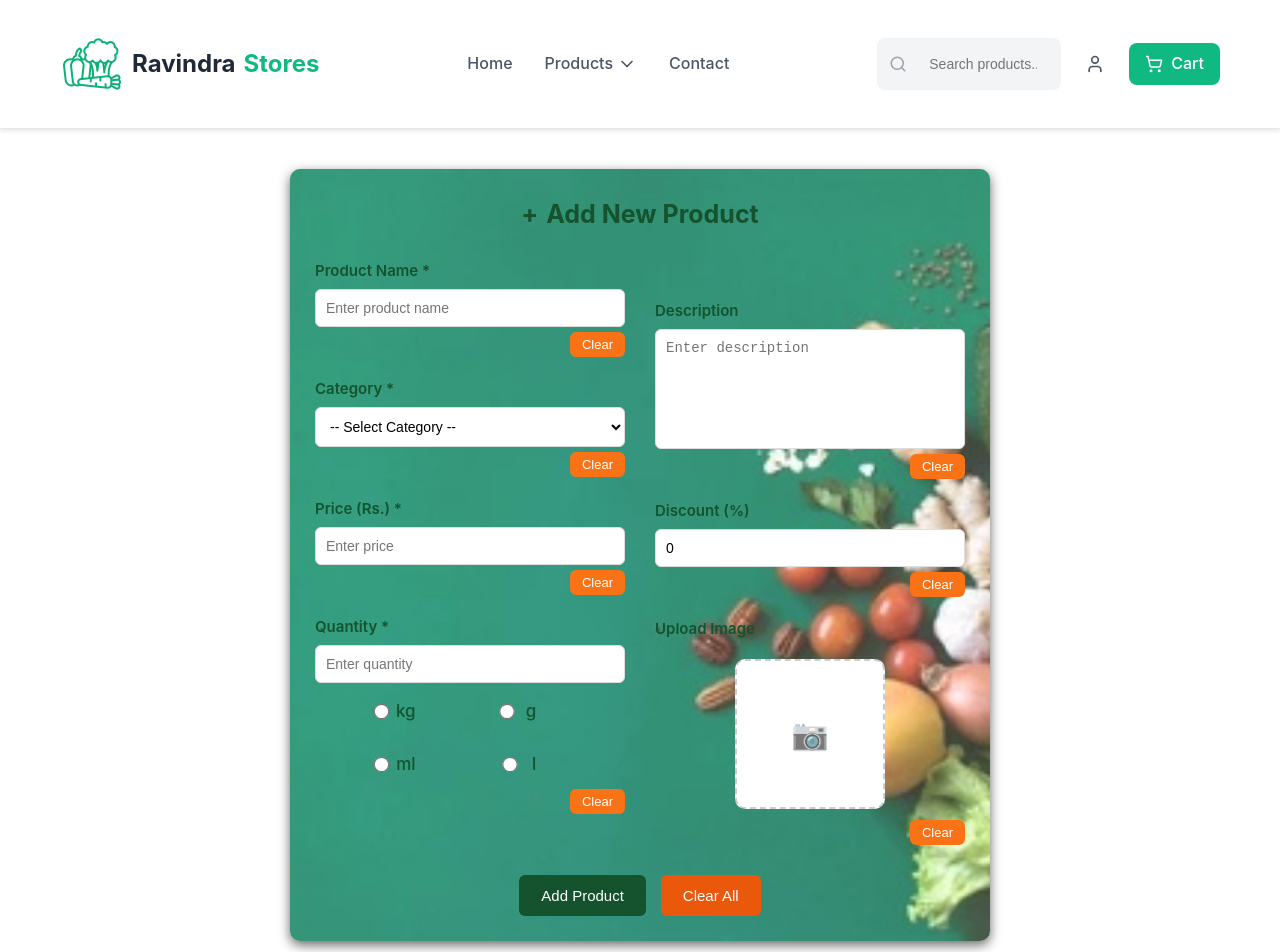
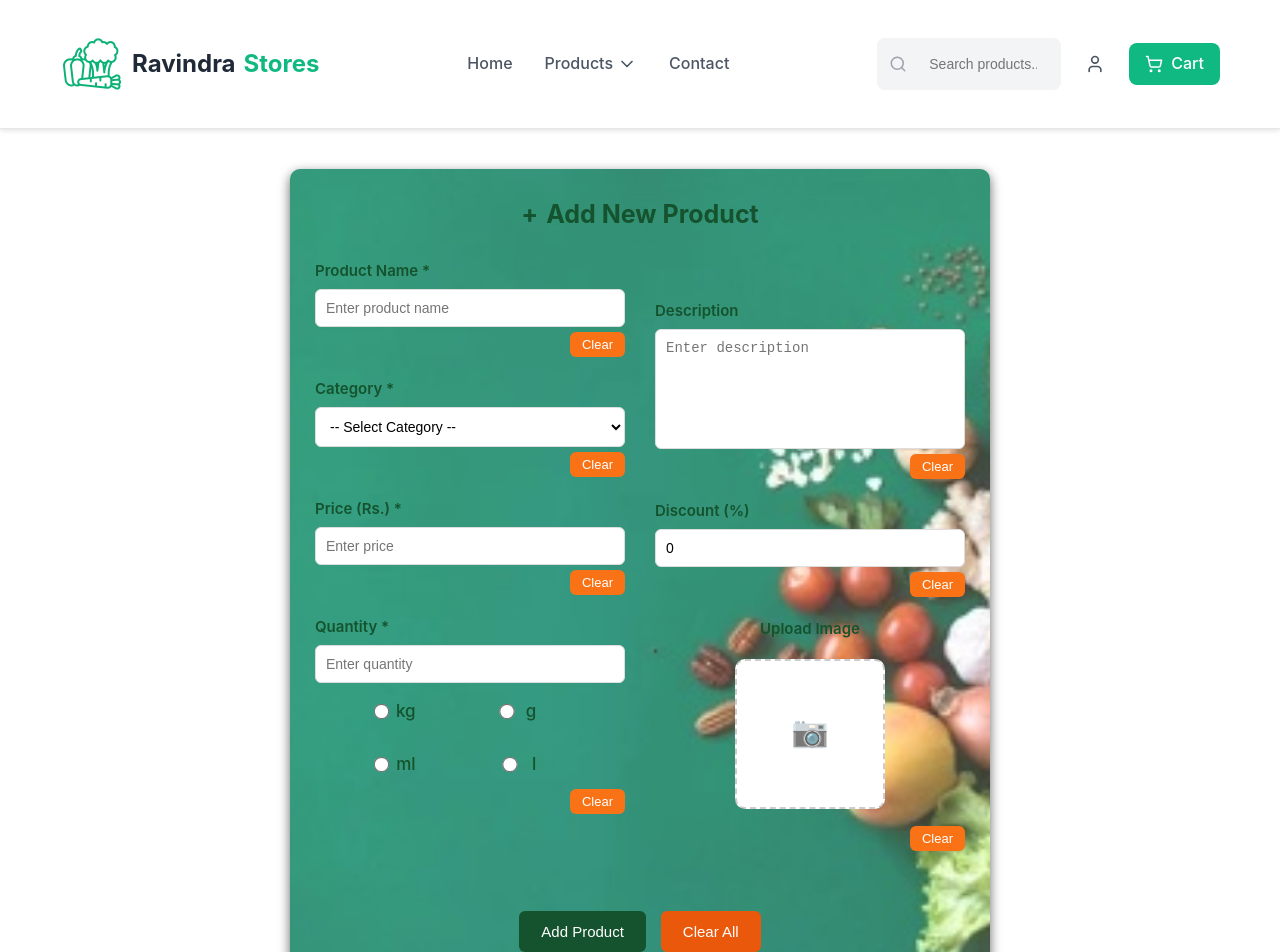
Before and after one commit to MinxPat/Grocery-frontend, a React (Create React App) app: page /products/add in a window 1280 px wide. Shown: the top 952 px of the page. Built offline with nearby package versions, Linux system fonts and the light colour scheme.

Commit message:
modified add product

```diff
--- a/src/pages/AddProduct.css
+++ b/src/pages/AddProduct.css
@@ -6,12 +6,9 @@
   border-radius: 10px;
   position: relative;
   z-index: 1;
-
   background: url("../assets/images/background.jpg") no-repeat center center;
   background-size: cover;
   background-position: left 60% top 60%;
-
-  /* Add inner shadow for separation */
   box-shadow: 0px 4px 12px rgba(0, 0, 0, 0.6);
 }
 
@@ -23,7 +20,7 @@
   width: 100%;
   height: 100%;
   border-radius: 10px;
-  background: rgba(255, 255, 255, 0.2); /* White transparent overlay */
+  background: rgba(255, 255, 255, 0.2);
   z-index: -1;
 }
 
@@ -47,9 +44,10 @@
 .form-grid {
   display: flex;
   gap: 30px;
+  flex-wrap: wrap;
 }
 
-/* Each column */
+/* Columns */
 .form-column {
   flex: 1;
   display: flex;
@@ -126,14 +124,7 @@ textarea:focus {
   flex-direction: column;
   align-items: center;
   width: 100%;
-  position: relative;
-}
-
-.image-upload label:first-of-type {
-  align-self: flex-start;
-  font-weight: 600;
-  margin-bottom: 6px;
-  color: #14532d;
+  height: 100%;
 }
 
 .upload-box {
@@ -144,12 +135,19 @@ textarea:focus {
   display: flex;
   justify-content: center;
   align-items: center;
-  cursor: pointer;
   margin: 12px auto;
   background: #fff;
-  transition: border-color 0.3s ease, background 0.3s ease;
-  overflow: hidden; /* ensures image stays inside */
+  overflow: hidden;
   position: relative;
+}
+
+.upload-label {
+  display: flex;
+  justify-content: center;
+  align-items: center;
+  width: 100%;
+  height: 100%;
+  cursor: pointer;
 }
 
 .upload-icon {
@@ -181,6 +179,7 @@ textarea:focus {
   justify-content: center;
   gap: 15px;
   margin-top: 30px;
+  width: 100%;
 }
 
 .submit-btn {
--- a/src/pages/AddProduct.jsx
+++ b/src/pages/AddProduct.jsx
@@ -9,20 +9,37 @@ const AddProduct = () => {
   const [quantityUnit, setQuantityUnit] = useState("");
   const [description, setDescription] = useState("");
   const [discount, setDiscount] = useState(0.0);
-  const [image, setImage] = useState(null);
+  const [imagePath, setImagePath] = useState("");
   const [imagePreview, setImagePreview] = useState(null);
 
   // Clear one field
   const handleClear = (field) => {
     switch (field) {
-      case "productName": setProductName(""); break;
-      case "category": setCategory(""); break;
-      case "price": setPrice(""); break;
-      case "quantity": setQuantity(""); setQuantityUnit(""); break;
-      case "description": setDescription(""); break;
-      case "discount": setDiscount(0.0); break;
-      case "image": setImage(null); setImagePreview(null); break;
-      default: break;
+      case "productName":
+        setProductName("");
+        break;
+      case "category":
+        setCategory("");
+        break;
+      case "price":
+        setPrice("");
+        break;
+      case "quantity":
+        setQuantity("");
+        setQuantityUnit("");
+        break;
+      case "description":
+        setDescription("");
+        break;
+      case "discount":
+        setDiscount(0.0);
+        break;
+      case "imagePath":
+        setImagePath("");
+        setImagePreview(null);
+        break;
+      default:
+        break;
     }
   };
 
@@ -35,16 +52,18 @@ const AddProduct = () => {
     setQuantityUnit("");
     setDescription("");
     setDiscount(0.0);
-    setImage(null);
+    setImagePath("");
     setImagePreview(null);
   };
 
-  // Image upload handler
+  // Image selection handler (only path)
   const handleImageChange = (e) => {
     const file = e.target.files[0];
     if (file) {
-      setImage(file);
-      setImagePreview(URL.createObjectURL(file));
+      // Path inside public/images
+      const relativePath = `/images/${file.name}`;
+      setImagePath(relativePath);
+      setImagePreview(relativePath); // preview directly
     }
   };
 
@@ -60,9 +79,7 @@ const AddProduct = () => {
     formData.append("quantityUnit", quantityUnit);
     formData.append("description", description);
     formData.append("discount", discount);
-    if (image) {
-      formData.append("image", image);
-    }
+    formData.append("imagePath", imagePath); // ✅ only path
 
     try {
       const response = await fetch("http://localhost:8082/api/products", {
@@ -103,12 +120,21 @@ const AddProduct = () => {
               value={productName}
               onChange={(e) => setProductName(e.target.value)}
             />
-            <button type="button" className="clear-btn" onClick={() => handleClear("productName")}>Clear</button>
+            <button
+              type="button"
+              className="clear-btn"
+              onClick={() => handleClear("productName")}
+            >
+              Clear
+            </button>
           </div>
 
           <div className="form-group">
             <label>Category *</label>
-            <select value={category} onChange={(e) => setCategory(e.target.value)}>
+            <select
+              value={category}
+              onChange={(e) => setCategory(e.target.value)}
+            >
               <option value="">-- Select Category --</option>
               <option value="vegetables">Vegetables</option>
               <option value="fruits">Fruits</option>
@@ -119,7 +145,13 @@ const AddProduct = () => {
               <option value="Sea Food">Sea Food</option>
               <option value="snacks">Snacks</option>
             </select>
-            <button type="button" className="clear-btn" onClick={() => handleClear("category")}>Clear</button>
+            <button
+              type="button"
+              className="clear-btn"
+              onClick={() => handleClear("category")}
+            >
+              Clear
+            </button>
           </div>
 
           <div className="form-group">
@@ -131,7 +163,13 @@ const AddProduct = () => {
               min="0"
               onChange={(e) => setPrice(e.target.value)}
             />
-            <button type="button" className="clear-btn" onClick={() => handleClear("price")}>Clear</button>
+            <button
+              type="button"
+              className="clear-btn"
+              onClick={() => handleClear("price")}
+            >
+              Clear
+            </button>
           </div>
 
           <div className="form-group">
@@ -144,12 +182,50 @@ const AddProduct = () => {
               onChange={(e) => setQuantity(e.target.value)}
             />
             <div className="quantity-units">
-              <label><input type="radio" value="kg" checked={quantityUnit === "kg"} onChange={(e) => setQuantityUnit(e.target.value)} />kg</label>
-              <label><input type="radio" value="g" checked={quantityUnit === "g"} onChange={(e) => setQuantityUnit(e.target.value)} />g</label>
-              <label><input type="radio" value="ml" checked={quantityUnit === "ml"} onChange={(e) => setQuantityUnit(e.target.value)} />ml</label>
-              <label><input type="radio" value="l" checked={quantityUnit === "l"} onChange={(e) => setQuantityUnit(e.target.value)} />l</label>
+              <label>
+                <input
+                  type="radio"
+                  value="kg"
+                  checked={quantityUnit === "kg"}
+                  onChange={(e) => setQuantityUnit(e.target.value)}
+                />
+                kg
+              </label>
+              <label>
+                <input
+                  type="radio"
+                  value="g"
+                  checked={quantityUnit === "g"}
+                  onChange={(e) => setQuantityUnit(e.target.value)}
+                />
+                g
+              </label>
+              <label>
+                <input
+                  type="radio"
+                  value="ml"
+                  checked={quantityUnit === "ml"}
+                  onChange={(e) => setQuantityUnit(e.target.value)}
+                />
+                ml
+              </label>
+              <label>
+                <input
+                  type="radio"
+                  value="l"
+                  checked={quantityUnit === "l"}
+                  onChange={(e) => setQuantityUnit(e.target.value)}
+                />
+                l
+              </label>
             </div>
-            <button type="button" className="clear-btn" onClick={() => handleClear("quantity")}>Clear</button>
+            <button
+              type="button"
+              className="clear-btn"
+              onClick={() => handleClear("quantity")}
+            >
+              Clear
+            </button>
           </div>
         </div>
 
@@ -157,8 +233,18 @@ const AddProduct = () => {
         <div className="form-column right">
           <div className="form-group">
             <label>Description</label>
-            <textarea placeholder="Enter description" value={description} onChange={(e) => setDescription(e.target.value)}></textarea>
-            <button type="button" className="clear-btn" onClick={() => handleClear("description")}>Clear</button>
+            <textarea
+              placeholder="Enter description"
+              value={description}
+              onChange={(e) => setDescription(e.target.value)}
+            ></textarea>
+            <button
+              type="button"
+              className="clear-btn"
+              onClick={() => handleClear("description")}
+            >
+              Clear
+            </button>
           </div>
 
           <div className="form-group">
@@ -169,31 +255,65 @@ const AddProduct = () => {
               value={discount}
               min="0"
               step="0.1"
-              onChange={(e) => setDiscount(parseFloat(e.target.value) || 0.0)}
+              onChange={(e) =>
+                setDiscount(parseFloat(e.target.value) || 0.0)
+              }
             />
-            <button type="button" className="clear-btn" onClick={() => handleClear("discount")}>Clear</button>
+            <button
+              type="button"
+              className="clear-btn"
+              onClick={() => handleClear("discount")}
+            >
+              Clear
+            </button>
           </div>
 
           <div className="form-group image-upload">
             <label>Upload Image</label>
-            <label className="upload-box">
-              <input type="file" accept="image/*" onChange={handleImageChange} style={{ display: "none" }} />
+            <div className="upload-box">
+              <input
+                id="product-image"
+                type="file"
+                accept="image/*"
+                onChange={handleImageChange}
+                style={{ display: "none" }}
+              />
+              <label htmlFor="product-image" className="upload-label">
                 {imagePreview ? (
-                <img src={imagePreview} alt="Preview" className="image-preview" />
+                  <img
+                    src={imagePreview}
+                    alt="Preview"
+                    className="image-preview"
+                  />
                 ) : (
                   <span className="upload-icon">📷</span>
                 )}
               </label>
-            <button type="button" className="clear-btn" onClick={() => handleClear("image")}>Clear</button>
+            </div>
+            <button
+              type="button"
+              className="clear-btn"
+              onClick={() => handleClear("imagePath")}
+            >
+              Clear
+            </button>
           </div>
         </div>
-      </form>
 
         {/* Action buttons */}
         <div className="form-actions">
-        <button type="submit" className="submit-btn" onClick={handleSubmit}>Add Product</button>
-        <button type="button" className="clear-all-btn" onClick={handleClearAll}>Clear All</button>
+          <button type="submit" className="submit-btn">
+            Add Product
+          </button>
+          <button
+            type="button"
+            className="clear-all-btn"
+            onClick={handleClearAll}
+          >
+            Clear All
+          </button>
         </div>
+      </form>
     </div>
   );
 };
```
Lines whose indentation alone changed are shown as unchanged.
